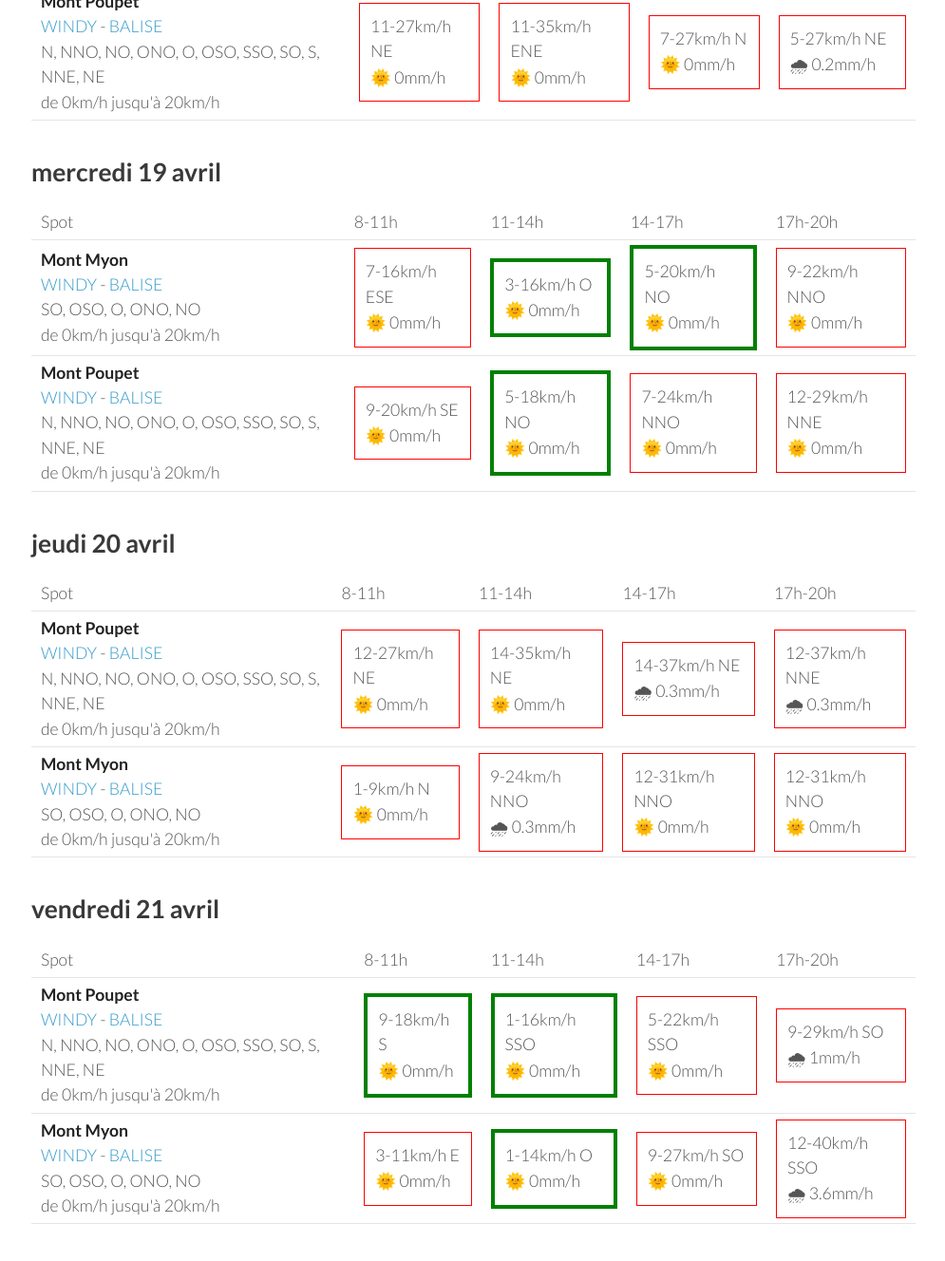
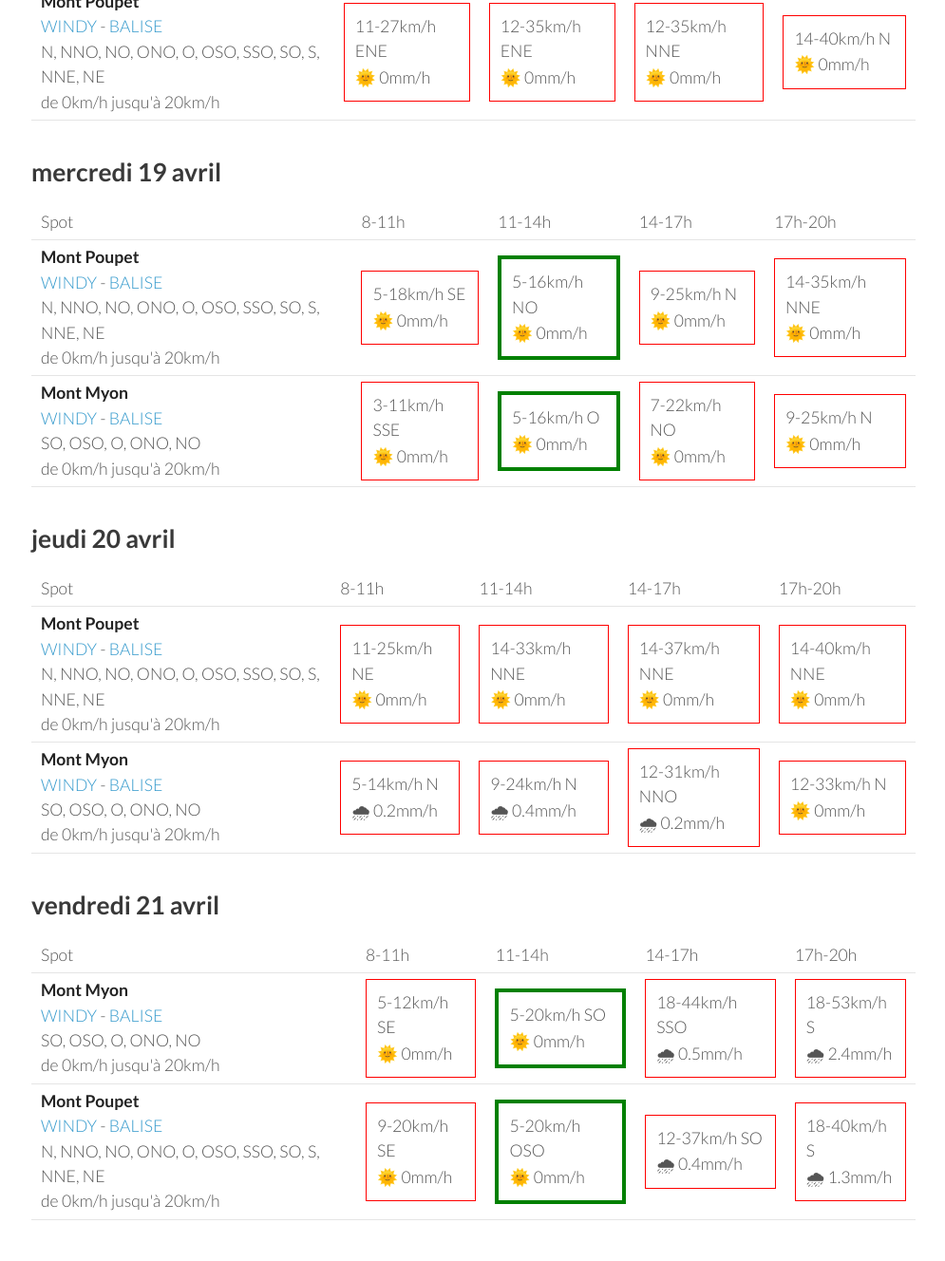
Before and after one commit to parapente-dans-le-nord/parapente-dans-le-nord.github.io, a Jekyll site: the page built from jura.markdown, in a window 1280 px wide and 1400 px high, scrolled down 1276 px. Shown: the top 1328 px of the window at 95% size, without its empty margins (25-1020 px from the left). Built offline with Jekyll 4.4.1, drawn with Linux system fonts in a browser that asks for light colours; some of the changed text lies outside the part shown.

Commit message:
update index.markdown

```diff
--- a/jura.markdown
+++ b/jura.markdown
@@ -25,18 +25,18 @@ page mise à jour le dimanche 16 avril 13:20
         <td><strong>Mont Poupet</strong><br><a href="https://windy.com/46.970/5.876?46.541,5.876,8">WINDY</a> - <span class=""><a href="http://www.balisemeteo.com/balise.php?idBalise=92">BALISE</a> </span><br> <span class="vent-favorable">N, NNO, NO, ONO, O, OSO, SSO, SO, S, NNE, NE</span><br><span class="force-vent">de 0km/h jusqu'à 20km/h</span> </td>
 
             <td><div class="not-flyable"><p>0-0km/h NA</p><p>🌧️ 0mm/h</p></div></td>
-            <td><div class="flyable"><p>1-9km/h ONO</p><p>🌞 0mm/h</p></div></td>
-            <td><div class="flyable"><p>3-12km/h ONO</p><p>🌞 0.4mm/h</p></div></td>
-            <td><div class="flyable"><p>3-12km/h NO</p><p>🌞 0.5mm/h</p></div></td>
+            <td><div class="not-flyable"><p>0-0km/h NA</p><p>🌧️ 0mm/h</p></div></td>
+            <td><div class="not-flyable"><p>0-0km/h NA</p><p>🌧️ 0mm/h</p></div></td>
+            <td><div class="flyable"><p>5-14km/h NO</p><p>🌧 0.2mm/h</p></div></td>
 
     </tr>
 <tr>
         <td><strong>Mont Myon</strong><br><a href="https://windy.com/46.331/5.397?45.898,5.394,8,m:eWoagj8">WINDY</a> - <span class=""><a href="http://www.balisemeteo.com/balise.php?idBalise=70">BALISE</a> </span><br> <span class="vent-favorable">SO, OSO, O, ONO, NO</span><br><span class="force-vent">de 0km/h jusqu'à 20km/h</span> </td>
 
             <td><div class="not-flyable"><p>0-0km/h NA</p><p>🌧️ 0mm/h</p></div></td>
-            <td><div class="not-flyable"><p>5-16km/h NNO</p><p>🌞 0mm/h</p></div></td>
-            <td><div class="not-flyable"><p>5-11km/h N</p><p>🌞 0.3mm/h</p></div></td>
-            <td><div class="not-flyable"><p>7-22km/h NNE</p><p>🌞 0mm/h</p></div></td>
+            <td><div class="not-flyable"><p>0-0km/h NA</p><p>🌧️ 0mm/h</p></div></td>
+            <td><div class="not-flyable"><p>0-0km/h NA</p><p>🌧️ 0mm/h</p></div></td>
+            <td><div class="not-flyable"><p>11-27km/h N</p><p>🌞 0mm/h</p></div></td>
 
     </tr>
 
@@ -56,22 +56,22 @@ page mise à jour le dimanche 16 avril 13:20
       <td>17h-20h</td>
     </tr>
 <tr>
-        <td><strong>Mont Poupet</strong><br><a href="https://windy.com/46.970/5.876?46.541,5.876,8">WINDY</a> - <span class=""><a href="http://www.balisemeteo.com/balise.php?idBalise=92">BALISE</a> </span><br> <span class="vent-favorable">N, NNO, NO, ONO, O, OSO, SSO, SO, S, NNE, NE</span><br><span class="force-vent">de 0km/h jusqu'à 20km/h</span> </td>
+        <td><strong>Mont Myon</strong><br><a href="https://windy.com/46.331/5.397?45.898,5.394,8,m:eWoagj8">WINDY</a> - <span class=""><a href="http://www.balisemeteo.com/balise.php?idBalise=70">BALISE</a> </span><br> <span class="vent-favorable">SO, OSO, O, ONO, NO</span><br><span class="force-vent">de 0km/h jusqu'à 20km/h</span> </td>
 
-            <td><div class="not-flyable"><p>7-22km/h NE</p><p>🌞 0mm/h</p></div></td>
-            <td><div class="not-flyable"><p>11-27km/h NNE</p><p>🌞 0mm/h</p></div></td>
-            <td><div class="not-flyable"><p>12-35km/h NNE</p><p>🌞 0mm/h</p></div></td>
-            <td><div class="not-flyable"><p>11-33km/h NNE</p><p>🌧 0.5mm/h</p></div></td>
+            <td><div class="not-flyable"><p>5-14km/h NNE</p><p>🌞 0mm/h</p></div></td>
+            <td><div class="not-flyable"><p>9-24km/h NNE</p><p>🌞 0mm/h</p></div></td>
+            <td><div class="not-flyable"><p>14-37km/h N</p><p>🌞 0mm/h</p></div></td>
+            <td><div class="not-flyable"><p>16-44km/h NNE</p><p>🌞 0mm/h</p></div></td>
 
 
     </tr>
 <tr>
-        <td><strong>Mont Myon</strong><br><a href="https://windy.com/46.331/5.397?45.898,5.394,8,m:eWoagj8">WINDY</a> - <span class=""><a href="http://www.balisemeteo.com/balise.php?idBalise=70">BALISE</a> </span><br> <span class="vent-favorable">SO, OSO, O, ONO, NO</span><br><span class="force-vent">de 0km/h jusqu'à 20km/h</span> </td>
+        <td><strong>Mont Poupet</strong><br><a href="https://windy.com/46.970/5.876?46.541,5.876,8">WINDY</a> - <span class=""><a href="http://www.balisemeteo.com/balise.php?idBalise=92">BALISE</a> </span><br> <span class="vent-favorable">N, NNO, NO, ONO, O, OSO, SSO, SO, S, NNE, NE</span><br><span class="force-vent">de 0km/h jusqu'à 20km/h</span> </td>
 
-            <td><div class="not-flyable"><p>9-24km/h NNE</p><p>🌞 0mm/h</p></div></td>
-            <td><div class="not-flyable"><p>11-27km/h NNE</p><p>🌞 0mm/h</p></div></td>
-            <td><div class="not-flyable"><p>14-35km/h NNE</p><p>🌞 0mm/h</p></div></td>
-            <td><div class="not-flyable"><p>12-44km/h NNE</p><p>🌧 0.7mm/h</p></div></td>
+            <td><div class="not-flyable"><p>11-25km/h NE</p><p>🌞 0mm/h</p></div></td>
+            <td><div class="not-flyable"><p>11-29km/h NE</p><p>🌞 0mm/h</p></div></td>
+            <td><div class="not-flyable"><p>14-38km/h NE</p><p>🌞 0mm/h</p></div></td>
+            <td><div class="not-flyable"><p>14-44km/h NE</p><p>🌞 0mm/h</p></div></td>
 
 
     </tr>
@@ -94,20 +94,20 @@ page mise à jour le dimanche 16 avril 13:20
 <tr>
         <td><strong>Mont Myon</strong><br><a href="https://windy.com/46.331/5.397?45.898,5.394,8,m:eWoagj8">WINDY</a> - <span class=""><a href="http://www.balisemeteo.com/balise.php?idBalise=70">BALISE</a> </span><br> <span class="vent-favorable">SO, OSO, O, ONO, NO</span><br><span class="force-vent">de 0km/h jusqu'à 20km/h</span> </td>
 
-            <td><div class="not-flyable"><p>5-12km/h E</p><p>🌞 0mm/h</p></div></td>
-            <td><div class="flyable"><p>3-14km/h SO</p><p>🌞 0mm/h</p></div></td>
-            <td><div class="flyable"><p>3-18km/h O</p><p>🌞 0mm/h</p></div></td>
-            <td><div class="not-flyable"><p>3-20km/h NNO</p><p>🌞 0mm/h</p></div></td>
+            <td><div class="not-flyable"><p>0-3km/h S</p><p>🌞 0mm/h</p></div></td>
+            <td><div class="not-flyable"><p>1-14km/h SSO</p><p>🌞 0mm/h</p></div></td>
+            <td><div class="flyable"><p>5-20km/h ONO</p><p>🌞 0mm/h</p></div></td>
+            <td><div class="not-flyable"><p>5-20km/h NNO</p><p>🌞 0mm/h</p></div></td>
 
 
     </tr>
 <tr>
         <td><strong>Mont Poupet</strong><br><a href="https://windy.com/46.970/5.876?46.541,5.876,8">WINDY</a> - <span class=""><a href="http://www.balisemeteo.com/balise.php?idBalise=92">BALISE</a> </span><br> <span class="vent-favorable">N, NNO, NO, ONO, O, OSO, SSO, SO, S, NNE, NE</span><br><span class="force-vent">de 0km/h jusqu'à 20km/h</span> </td>
 
-            <td><div class="not-flyable"><p>11-27km/h NE</p><p>🌞 0mm/h</p></div></td>
-            <td><div class="not-flyable"><p>11-35km/h ENE</p><p>🌞 0mm/h</p></div></td>
-            <td><div class="not-flyable"><p>7-27km/h N</p><p>🌞 0mm/h</p></div></td>
-            <td><div class="not-flyable"><p>5-27km/h NE</p><p>🌧 0.2mm/h</p></div></td>
+            <td><div class="not-flyable"><p>11-27km/h ENE</p><p>🌞 0mm/h</p></div></td>
+            <td><div class="not-flyable"><p>12-35km/h ENE</p><p>🌞 0mm/h</p></div></td>
+            <td><div class="not-flyable"><p>12-35km/h NNE</p><p>🌞 0mm/h</p></div></td>
+            <td><div class="not-flyable"><p>14-40km/h N</p><p>🌞 0mm/h</p></div></td>
 
 
     </tr>
@@ -128,22 +128,22 @@ page mise à jour le dimanche 16 avril 13:20
       <td>17h-20h</td>
     </tr>
 <tr>
-        <td><strong>Mont Myon</strong><br><a href="https://windy.com/46.331/5.397?45.898,5.394,8,m:eWoagj8">WINDY</a> - <span class=""><a href="http://www.balisemeteo.com/balise.php?idBalise=70">BALISE</a> </span><br> <span class="vent-favorable">SO, OSO, O, ONO, NO</span><br><span class="force-vent">de 0km/h jusqu'à 20km/h</span> </td>
+        <td><strong>Mont Poupet</strong><br><a href="https://windy.com/46.970/5.876?46.541,5.876,8">WINDY</a> - <span class=""><a href="http://www.balisemeteo.com/balise.php?idBalise=92">BALISE</a> </span><br> <span class="vent-favorable">N, NNO, NO, ONO, O, OSO, SSO, SO, S, NNE, NE</span><br><span class="force-vent">de 0km/h jusqu'à 20km/h</span> </td>
 
-            <td><div class="not-flyable"><p>7-16km/h ESE</p><p>🌞 0mm/h</p></div></td>
-            <td><div class="flyable"><p>3-16km/h O</p><p>🌞 0mm/h</p></div></td>
-            <td><div class="flyable"><p>5-20km/h NO</p><p>🌞 0mm/h</p></div></td>
-            <td><div class="not-flyable"><p>9-22km/h NNO</p><p>🌞 0mm/h</p></div></td>
+            <td><div class="not-flyable"><p>5-18km/h SE</p><p>🌞 0mm/h</p></div></td>
+            <td><div class="flyable"><p>5-16km/h NO</p><p>🌞 0mm/h</p></div></td>
+            <td><div class="not-flyable"><p>9-25km/h N</p><p>🌞 0mm/h</p></div></td>
+            <td><div class="not-flyable"><p>14-35km/h NNE</p><p>🌞 0mm/h</p></div></td>
 
 
     </tr>
 <tr>
-        <td><strong>Mont Poupet</strong><br><a href="https://windy.com/46.970/5.876?46.541,5.876,8">WINDY</a> - <span class=""><a href="http://www.balisemeteo.com/balise.php?idBalise=92">BALISE</a> </span><br> <span class="vent-favorable">N, NNO, NO, ONO, O, OSO, SSO, SO, S, NNE, NE</span><br><span class="force-vent">de 0km/h jusqu'à 20km/h</span> </td>
+        <td><strong>Mont Myon</strong><br><a href="https://windy.com/46.331/5.397?45.898,5.394,8,m:eWoagj8">WINDY</a> - <span class=""><a href="http://www.balisemeteo.com/balise.php?idBalise=70">BALISE</a> </span><br> <span class="vent-favorable">SO, OSO, O, ONO, NO</span><br><span class="force-vent">de 0km/h jusqu'à 20km/h</span> </td>
 
-            <td><div class="not-flyable"><p>9-20km/h SE</p><p>🌞 0mm/h</p></div></td>
-            <td><div class="flyable"><p>5-18km/h NO</p><p>🌞 0mm/h</p></div></td>
-            <td><div class="not-flyable"><p>7-24km/h NNO</p><p>🌞 0mm/h</p></div></td>
-            <td><div class="not-flyable"><p>12-29km/h NNE</p><p>🌞 0mm/h</p></div></td>
+            <td><div class="not-flyable"><p>3-11km/h SSE</p><p>🌞 0mm/h</p></div></td>
+            <td><div class="flyable"><p>5-16km/h O</p><p>🌞 0mm/h</p></div></td>
+            <td><div class="not-flyable"><p>7-22km/h NO</p><p>🌞 0mm/h</p></div></td>
+            <td><div class="not-flyable"><p>9-25km/h N</p><p>🌞 0mm/h</p></div></td>
 
 
     </tr>
@@ -166,20 +166,20 @@ page mise à jour le dimanche 16 avril 13:20
 <tr>
         <td><strong>Mont Poupet</strong><br><a href="https://windy.com/46.970/5.876?46.541,5.876,8">WINDY</a> - <span class=""><a href="http://www.balisemeteo.com/balise.php?idBalise=92">BALISE</a> </span><br> <span class="vent-favorable">N, NNO, NO, ONO, O, OSO, SSO, SO, S, NNE, NE</span><br><span class="force-vent">de 0km/h jusqu'à 20km/h</span> </td>
 
-            <td><div class="not-flyable"><p>12-27km/h NE</p><p>🌞 0mm/h</p></div></td>
-            <td><div class="not-flyable"><p>14-35km/h NE</p><p>🌞 0mm/h</p></div></td>
-            <td><div class="not-flyable"><p>14-37km/h NE</p><p>🌧 0.3mm/h</p></div></td>
-            <td><div class="not-flyable"><p>12-37km/h NNE</p><p>🌧 0.3mm/h</p></div></td>
+            <td><div class="not-flyable"><p>11-25km/h NE</p><p>🌞 0mm/h</p></div></td>
+            <td><div class="not-flyable"><p>14-33km/h NNE</p><p>🌞 0mm/h</p></div></td>
+            <td><div class="not-flyable"><p>14-37km/h NNE</p><p>🌞 0mm/h</p></div></td>
+            <td><div class="not-flyable"><p>14-40km/h NNE</p><p>🌞 0mm/h</p></div></td>
 
 
     </tr>
 <tr>
         <td><strong>Mont Myon</strong><br><a href="https://windy.com/46.331/5.397?45.898,5.394,8,m:eWoagj8">WINDY</a> - <span class=""><a href="http://www.balisemeteo.com/balise.php?idBalise=70">BALISE</a> </span><br> <span class="vent-favorable">SO, OSO, O, ONO, NO</span><br><span class="force-vent">de 0km/h jusqu'à 20km/h</span> </td>
 
-            <td><div class="not-flyable"><p>1-9km/h N</p><p>🌞 0mm/h</p></div></td>
-            <td><div class="not-flyable"><p>9-24km/h NNO</p><p>🌧 0.3mm/h</p></div></td>
-            <td><div class="not-flyable"><p>12-31km/h NNO</p><p>🌞 0mm/h</p></div></td>
-            <td><div class="not-flyable"><p>12-31km/h NNO</p><p>🌞 0mm/h</p></div></td>
+            <td><div class="not-flyable"><p>5-14km/h N</p><p>🌧 0.2mm/h</p></div></td>
+            <td><div class="not-flyable"><p>9-24km/h N</p><p>🌧 0.4mm/h</p></div></td>
+            <td><div class="not-flyable"><p>12-31km/h NNO</p><p>🌧 0.2mm/h</p></div></td>
+            <td><div class="not-flyable"><p>12-33km/h N</p><p>🌞 0mm/h</p></div></td>
 
 
     </tr>
@@ -200,22 +200,22 @@ page mise à jour le dimanche 16 avril 13:20
       <td>17h-20h</td>
     </tr>
 <tr>
-        <td><strong>Mont Poupet</strong><br><a href="https://windy.com/46.970/5.876?46.541,5.876,8">WINDY</a> - <span class=""><a href="http://www.balisemeteo.com/balise.php?idBalise=92">BALISE</a> </span><br> <span class="vent-favorable">N, NNO, NO, ONO, O, OSO, SSO, SO, S, NNE, NE</span><br><span class="force-vent">de 0km/h jusqu'à 20km/h</span> </td>
+        <td><strong>Mont Myon</strong><br><a href="https://windy.com/46.331/5.397?45.898,5.394,8,m:eWoagj8">WINDY</a> - <span class=""><a href="http://www.balisemeteo.com/balise.php?idBalise=70">BALISE</a> </span><br> <span class="vent-favorable">SO, OSO, O, ONO, NO</span><br><span class="force-vent">de 0km/h jusqu'à 20km/h</span> </td>
 
-            <td><div class="flyable"><p>9-18km/h S</p><p>🌞 0mm/h</p></div></td>
-            <td><div class="flyable"><p>1-16km/h SSO</p><p>🌞 0mm/h</p></div></td>
-            <td><div class="not-flyable"><p>5-22km/h SSO</p><p>🌞 0mm/h</p></div></td>
-            <td><div class="not-flyable"><p>9-29km/h SO</p><p>🌧 1mm/h</p></div></td>
+            <td><div class="not-flyable"><p>5-12km/h SE</p><p>🌞 0mm/h</p></div></td>
+            <td><div class="flyable"><p>5-20km/h SO</p><p>🌞 0mm/h</p></div></td>
+            <td><div class="not-flyable"><p>18-44km/h SSO</p><p>🌧 0.5mm/h</p></div></td>
+            <td><div class="not-flyable"><p>18-53km/h S</p><p>🌧 2.4mm/h</p></div></td>
 
 
     </tr>
 <tr>
-        <td><strong>Mont Myon</strong><br><a href="https://windy.com/46.331/5.397?45.898,5.394,8,m:eWoagj8">WINDY</a> - <span class=""><a href="http://www.balisemeteo.com/balise.php?idBalise=70">BALISE</a> </span><br> <span class="vent-favorable">SO, OSO, O, ONO, NO</span><br><span class="force-vent">de 0km/h jusqu'à 20km/h</span> </td>
+        <td><strong>Mont Poupet</strong><br><a href="https://windy.com/46.970/5.876?46.541,5.876,8">WINDY</a> - <span class=""><a href="http://www.balisemeteo.com/balise.php?idBalise=92">BALISE</a> </span><br> <span class="vent-favorable">N, NNO, NO, ONO, O, OSO, SSO, SO, S, NNE, NE</span><br><span class="force-vent">de 0km/h jusqu'à 20km/h</span> </td>
 
-            <td><div class="not-flyable"><p>3-11km/h E</p><p>🌞 0mm/h</p></div></td>
-            <td><div class="flyable"><p>1-14km/h O</p><p>🌞 0mm/h</p></div></td>
-            <td><div class="not-flyable"><p>9-27km/h SO</p><p>🌞 0mm/h</p></div></td>
-            <td><div class="not-flyable"><p>12-40km/h SSO</p><p>🌧 3.6mm/h</p></div></td>
+            <td><div class="not-flyable"><p>9-20km/h SE</p><p>🌞 0mm/h</p></div></td>
+            <td><div class="flyable"><p>5-20km/h OSO</p><p>🌞 0mm/h</p></div></td>
+            <td><div class="not-flyable"><p>12-37km/h SO</p><p>🌧 0.4mm/h</p></div></td>
+            <td><div class="not-flyable"><p>18-40km/h S</p><p>🌧 1.3mm/h</p></div></td>
 
 
     </tr>
```
Also changed, not shown: other parts of jura.markdown (+1 -1 lines).
